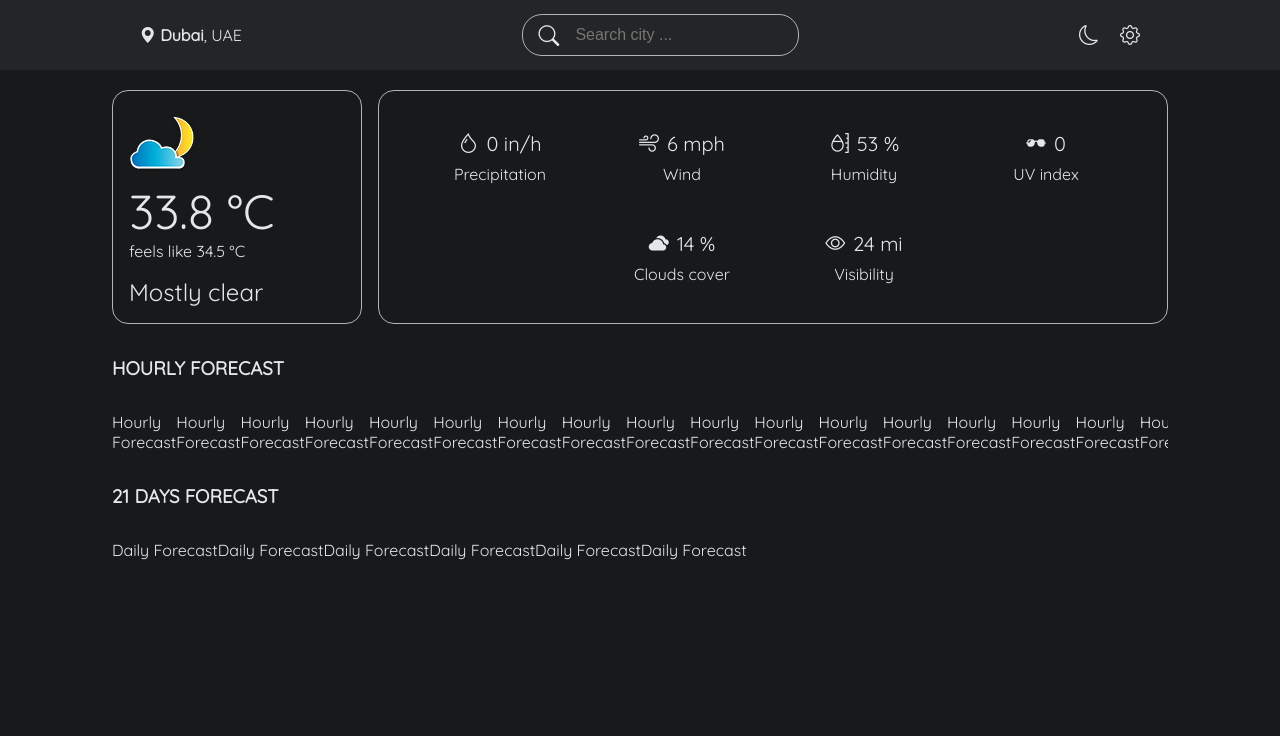
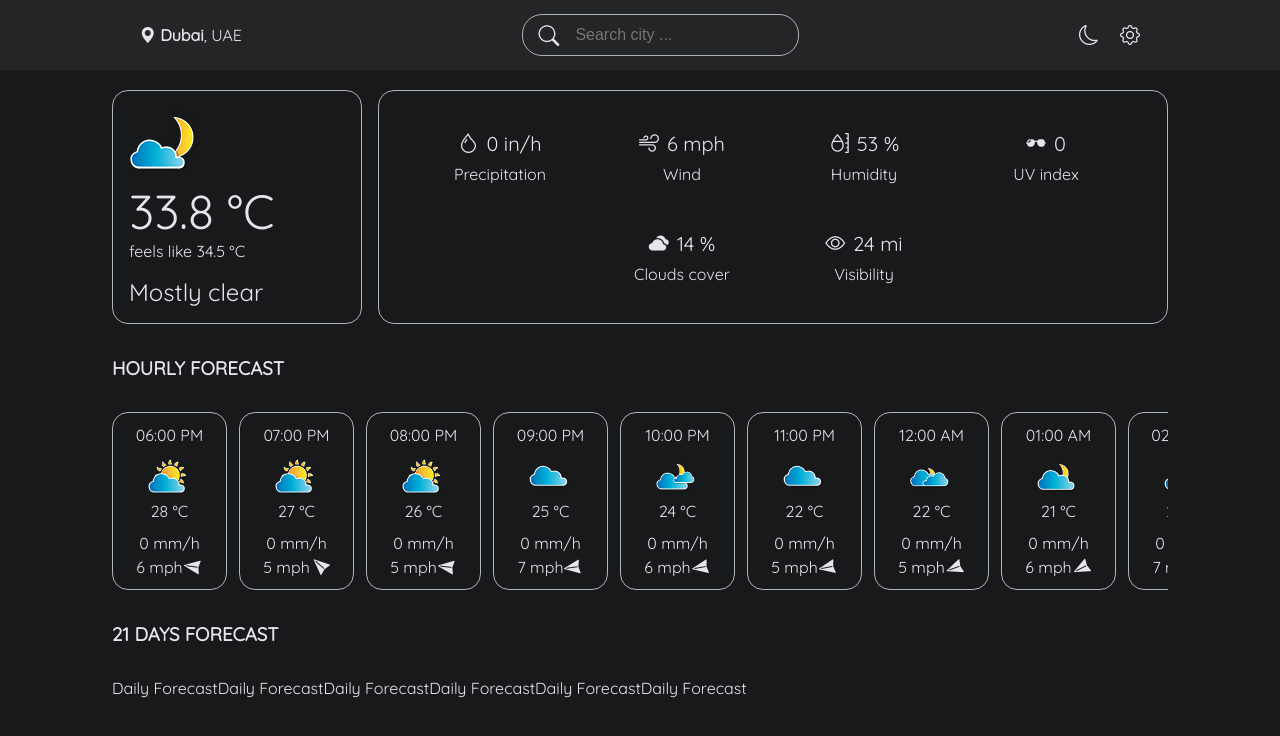
Before and after one commit to aayanrahman/React-Weather-API-App, a React (Create React App) app in the folder react-weather-app/: page / in a window 1280 px wide. Shown: the top 736 px of the page. Built offline with nearby package versions, Linux system fonts and the light colour scheme.

Commit message:
Hourly Forecast Widget

```diff
--- a/react-weather-app/src/Components/CurrentWeather.js
+++ b/react-weather-app/src/Components/CurrentWeather.js
@@ -1,4 +1,5 @@
 import {getCurrentWeather} from "../api"
+import WeatherIcon from "./WeatherIcon";
 import "../styles/components/CurrentWeather.scss"
 
 function CurrentWeather() {
@@ -65,10 +66,7 @@
         <div className="CurrentWeather">
             <div className="temperature">
                 <div className="weather-icon">
-                    <img
-                        src ={`${process.env.PUBLIC_URL}/dist/weather_icons/set04/big/${icon_num}.png`}
-                        alt={summary}
-                    />
+                    <WeatherIcon iconNumber={icon_num} summary={summary}/>
                 </div>
                 <div className="value">
                     <div className="real">{temperature} °C</div>
--- a/react-weather-app/src/Components/HourlyForecastWidget.js
+++ b/react-weather-app/src/Components/HourlyForecastWidget.js
@@ -1,6 +1,67 @@
-function HourlyForecastWidget() {
+import WeatherIcon from "./WeatherIcon";
+
+function HourlyForecastWidget({data}) {
+    const {date, icon, summary, temperature, precipitation, wind} = data;
+
+    // date format
+    const now_date = {
+        day: new Intl.DateTimeFormat(navigator.language,{
+            weekday: "short",
+            day: "2-digit",
+            month: "2-digit"
+        }).format(new Date()),
+        time:new Intl.DateTimeFormat(navigator.language,{
+            hour: "2-digit",
+            minute: "2-digit",
+        }).format(new Date().setMinutes(0)),
+
+    };
+
+    const weather_date = {
+        day: new Intl.DateTimeFormat(navigator.language,{
+            weekday: "short",
+            day: "2-digit",
+            month: "2-digit"
+        }).format(new Date(date)),
+        time:new Intl.DateTimeFormat(navigator.language,{
+            hour: "2-digit",
+            minute: "2-digit",
+        }).format(new Date(date).setMinutes(0)),
+
+    };
+
+    weather_date.day =
+    weather_date.day === now_date.day &&
+    weather_date.time === now_date.time
+      ? 'Today'
+      : weather_date.time === "00:00"
+      ? weather_date.day
+      : '';
+
     return(
-        <div>Hourly Forecast</div>
+        <div className="widget">
+            <div className="day">{weather_date.day}</div>
+            <div className="time">{weather_date.time}</div>
+            <div className="icon-temp">
+                <div className="icon">
+                    <WeatherIcon iconNumber={icon} summary={summary}/>
+                </div>
+                <div className="temperature">
+                    {Math.round(temperature)} °C
+                </div>
+            </div>
+            <div className="percipitation">
+                {Math.round(precipitation.total)} mm/h
+            </div>
+            <div className="wind">
+                <div className="speed">
+                    {Math.round(wind.speed)} mph
+                </div>
+                <div className="dir" style={{transform: `rotate(${-45 + wind.angle}deg)`}}>
+                    <i className="bi bi-send-fill"></i>
+                </div>
+            </div>
+        </div>
     )
 }
 
--- /dev/null
+++ b/react-weather-app/src/Components/WeatherIcon.js
@@ -0,0 +1,10 @@
+function WeatherIcon({iconNumber, summary}) {
+    return (
+        <img
+            src ={`${process.env.PUBLIC_URL}/dist/weather_icons/set04/big/${iconNumber}.png`}
+            alt={summary}
+        />
+    )
+}
+
+export default WeatherIcon
```
